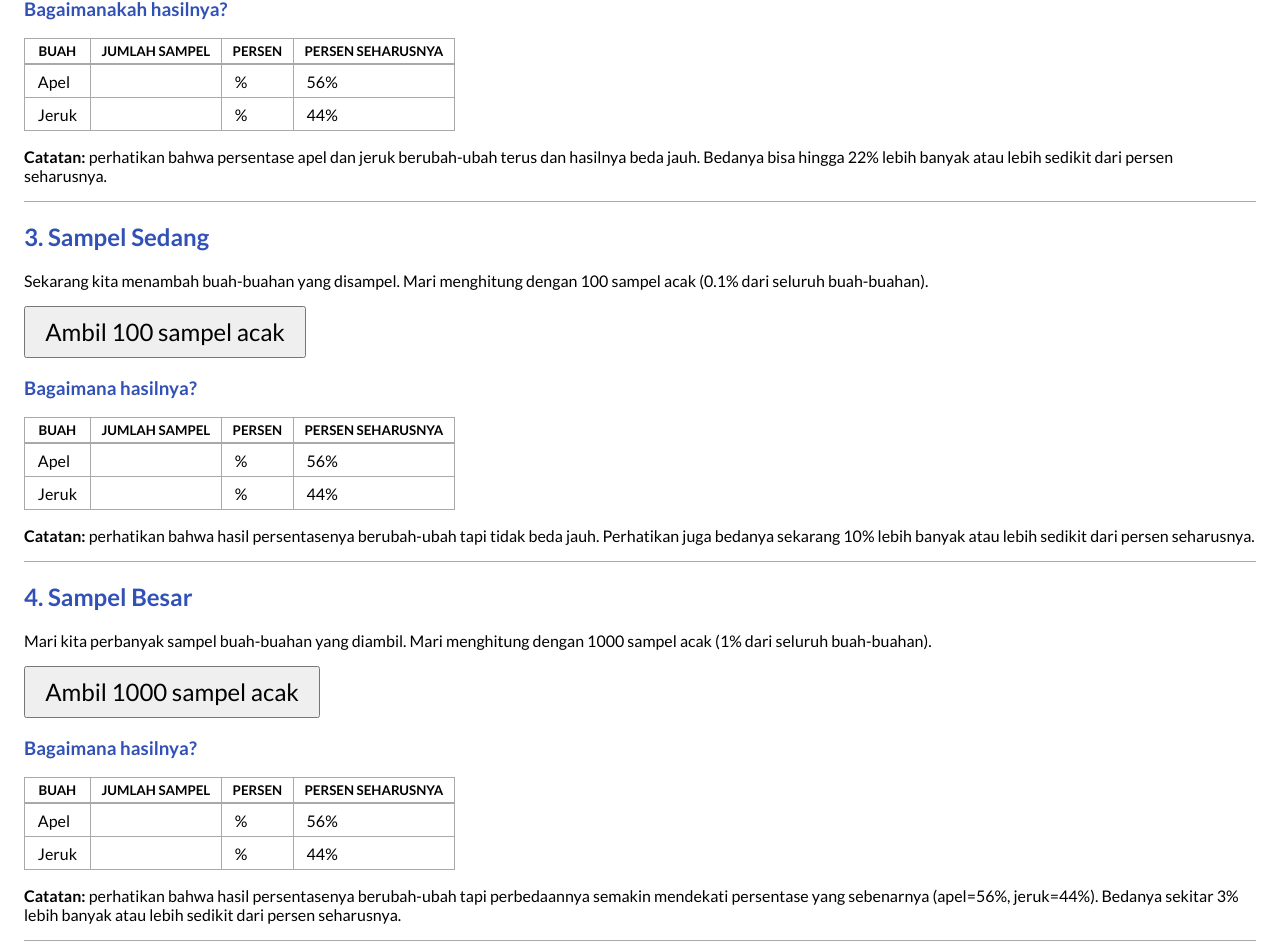
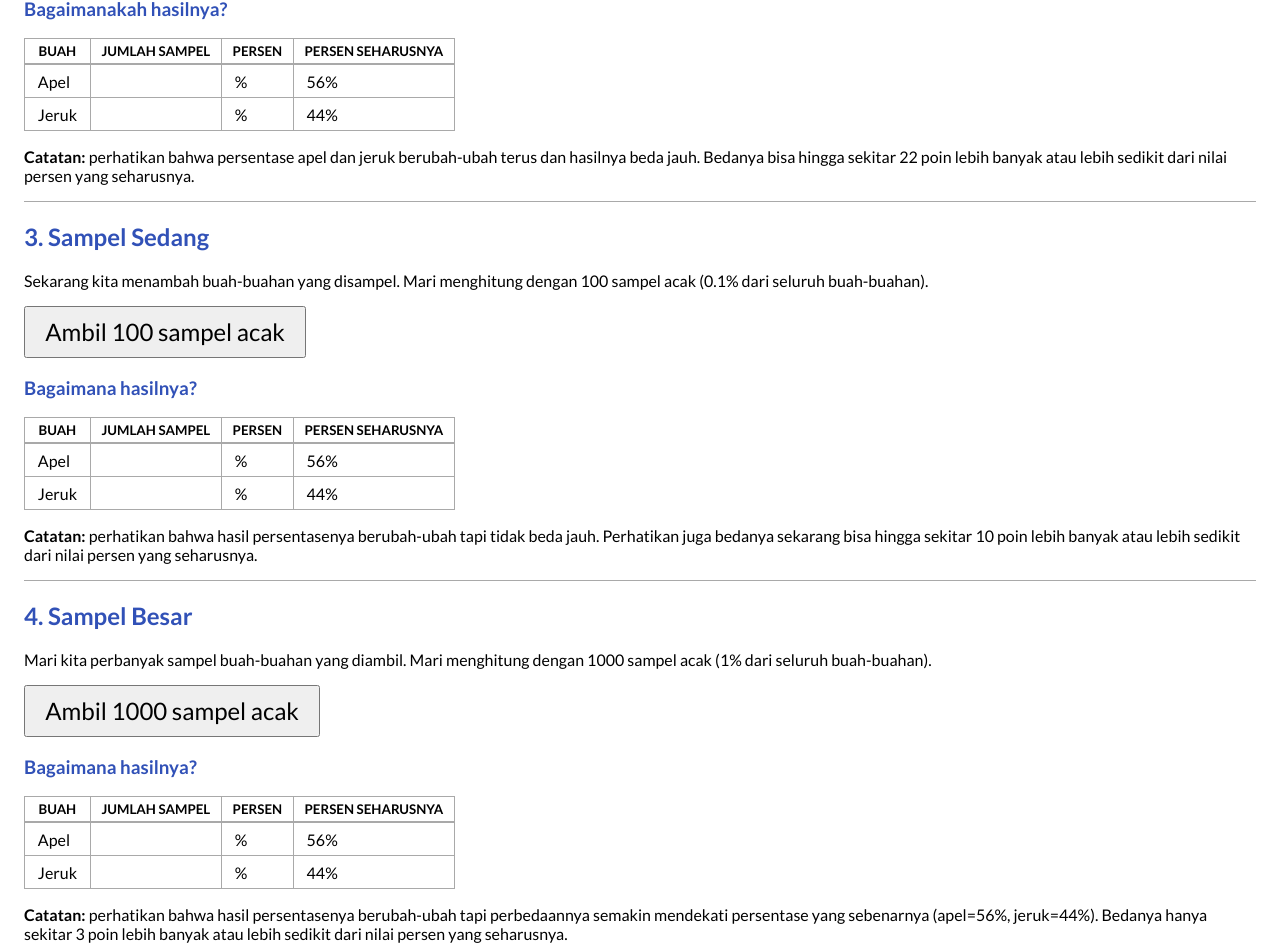
Before and after one commit to hermansaksono/random_sampling, an Angular app: page /simple_random in a window 1280 px wide. Shown: the part 912-1864 px from the top of the page. Built offline with nearby package versions, Linux system fonts and the light colour scheme.

Commit message:
Update simple-random.component.html
minor edit; redaksional
Line 83
Line 114
Line 148

```diff
--- a/src/app/simple-random/simple-random.component.html
+++ b/src/app/simple-random/simple-random.component.html
@@ -80,7 +80,7 @@
 </table>
 <p>
   <b>Catatan:</b> perhatikan bahwa persentase apel dan jeruk berubah-ubah terus dan hasilnya beda jauh. Bedanya bisa
-  hingga 22% lebih banyak atau lebih sedikit dari persen seharusnya.</p>
+  hingga sekitar 22 poin lebih banyak atau lebih sedikit dari nilai persen yang seharusnya.</p>
 
 <hr />
 <h2>3. Sampel Sedang</h2>
@@ -111,7 +111,7 @@
   </tr>
 </table>
 <p><b>Catatan:</b> perhatikan bahwa hasil persentasenya berubah-ubah tapi tidak beda jauh. Perhatikan juga bedanya
-  sekarang 10% lebih banyak atau lebih sedikit dari persen seharusnya.
+  sekarang bisa hingga sekitar 10 poin lebih banyak atau lebih sedikit dari nilai persen yang seharusnya.
 </p>
 
 <hr />
@@ -144,8 +144,8 @@
 </table>
 <p>
   <b>Catatan:</b> perhatikan bahwa hasil persentasenya berubah-ubah tapi perbedaannya semakin mendekati persentase
-  yang sebenarnya (apel={{ applePercent }}%, jeruk={{ orangePercent }}%). Bedanya
-  sekitar 3% lebih banyak atau lebih sedikit dari persen seharusnya.
+  yang sebenarnya (apel={{ applePercent }}%, jeruk={{ orangePercent }}%). Bedanya hanya
+  sekitar 3 poin lebih banyak atau lebih sedikit dari nilai persen yang seharusnya.
 </p>
 
 <hr />
```
